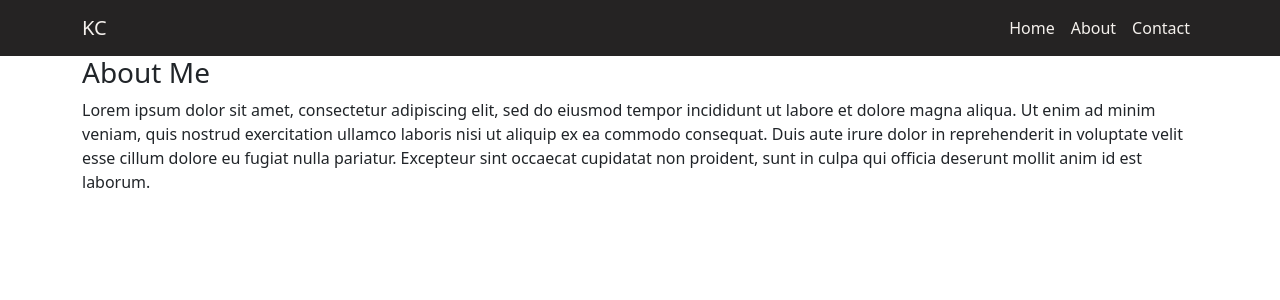
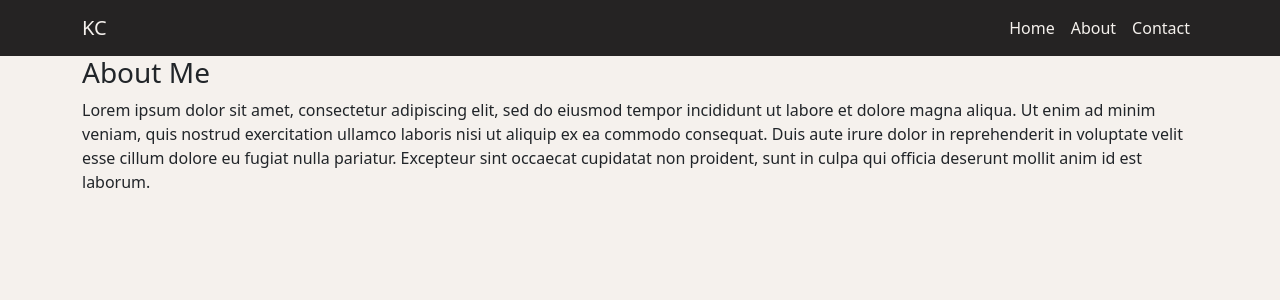
Before and after one commit to KKWChao/MyPortfolio, a React (Create React App) app: page /about in a window 1280 px wide. Shown: the top 300 px of the page. Built offline with nearby package versions, Linux system fonts and the light colour scheme.

Commit message:
cleaned up components

```diff
--- /dev/null
+++ b/src/components/About/index.js
@@ -0,0 +1,8 @@
+import React from "react";
+
+export const About = () => (
+  <div>
+    <h3>About Me</h3>
+    <p>Lorem ipsum dolor sit amet, consectetur adipiscing elit, sed do eiusmod tempor incididunt ut labore et dolore magna aliqua. Ut enim ad minim veniam, quis nostrud exercitation ullamco laboris nisi ut aliquip ex ea commodo consequat. Duis aute irure dolor in reprehenderit in voluptate velit esse cillum dolore eu fugiat nulla pariatur. Excepteur sint occaecat cupidatat non proident, sunt in culpa qui officia deserunt mollit anim id est laborum.</p>
+  </div>
+)
--- a/src/index.css
+++ b/src/index.css
@@ -5,7 +5,7 @@
     sans-serif;
   -webkit-font-smoothing: antialiased;
   -moz-osx-font-smoothing: grayscale;
-  background-color: var(--color5);
+  background-color: var(--color3) !important;
 }
 
 code {
```
Also changed, not shown: src/App.js (+5 -5 lines), src/components/Contact/index.js (renamed from src/Contact.js), src/components/NoMatch/index.js (renamed from src/NoMatch.js), src/components/Projects/index.js (renamed from src/Projects.js).
